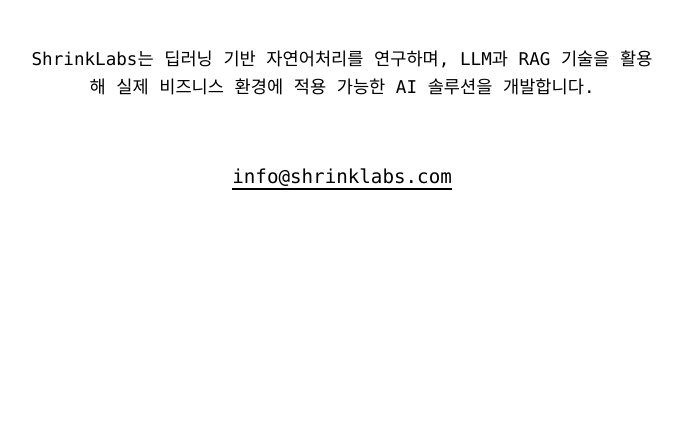
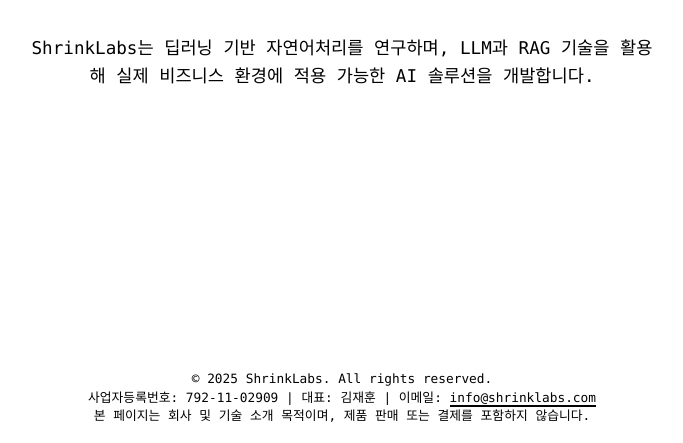
Before and after one commit to ShrinkLabs/shrinklabs.github.io, a plain HTML site: page index.html in a window 1280 px wide. Shown: the part 357-800 px from the top of the page, without its empty margins (298-981 px from the left). Drawn offline with Linux system fonts and the light colour scheme.

Commit message:
feat: Add footer to index.html and style it in style.css\n\nImplemented a footer in index.html with company information and updated style.css to fix footer positioning and styling.

```diff
--- a/index.html
+++ b/index.html
@@ -11,6 +11,10 @@
     <h1><strong>ShrinkLabs</strong></h1>
     <p class="hero">Making AI Smaller, Smarter, and Stronger</p>
     <p class="about">ShrinkLabs는 딥러닝 기반 자연어처리를 연구하며, LLM과 RAG 기술을 활용해 실제 비즈니스 환경에 적용 가능한 AI 솔루션을 개발합니다.</p>
-    <p class="contact"><a href="mailto:info@shrinklabs.com">info@shrinklabs.com</a></p>
+    <footer>
+        <p>© 2025 ShrinkLabs. All rights reserved.</p>
+        <p>사업자등록번호: 792-11-02909 | 대표: 김재훈 | 이메일: <a href="mailto:info@shrinklabs.com">info@shrinklabs.com</a></p>
+        <p>본 페이지는 회사 및 기술 소개 목적이며, 제품 판매 또는 결제를 포함하지 않습니다.</p>
+    </footer>
 </body>
 </html>
--- a/style.css
+++ b/style.css
@@ -7,7 +7,7 @@ body {
     align-items: center;
     min-height: 100vh;
     margin: 0;
-    padding: 2rem;
+    padding: 2rem 2rem 8rem;
     text-align: center;
     flex-direction: column;
     box-sizing: border-box;
@@ -48,3 +48,17 @@ a:hover {
     color: #555; /* Slightly dimmer on hover */
     border-bottom-color: #555;
 }
+
+footer {
+    position: fixed;
+    bottom: 0;
+    left: 0;
+    right: 0;
+    padding: 1rem;
+    font-size: 0.8rem;
+    line-height: 1.2;
+}
+
+footer p {
+    margin: 0.2rem 0;
+}
```
